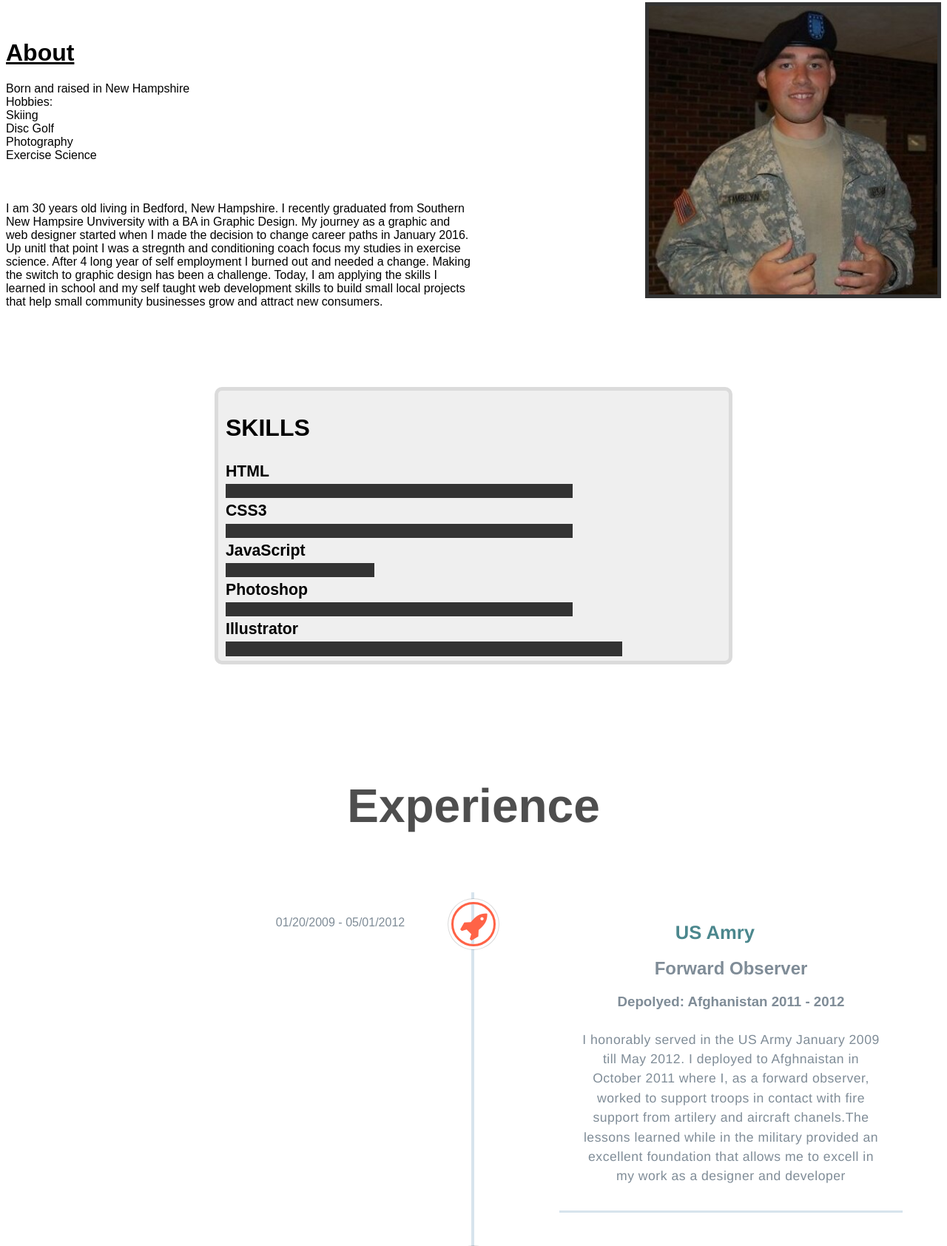
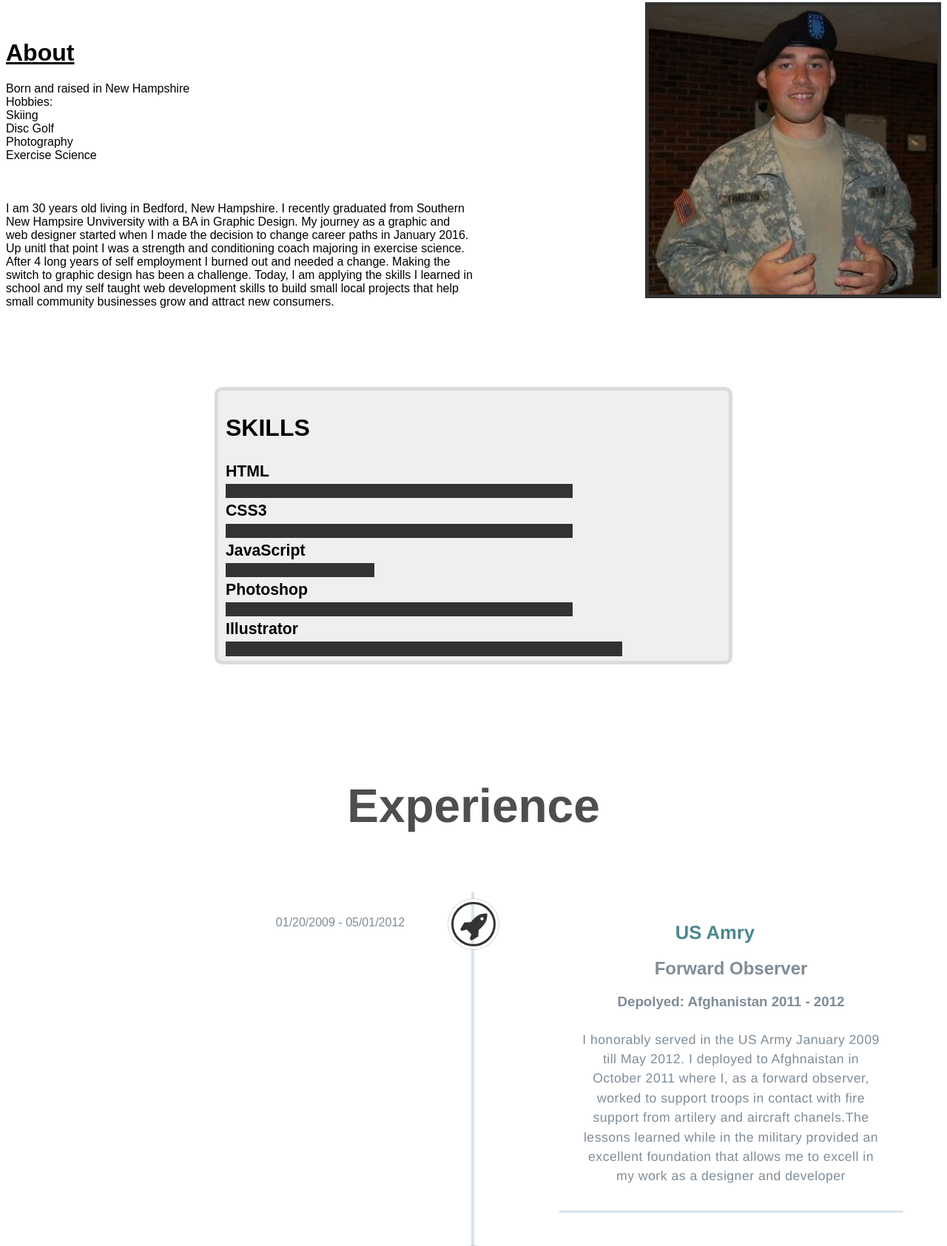
Before and after one commit to jatamblyn/jatamblyn.github.io, a plain HTML site: page about.html in a window 1280 px wide. Shown: the part 115-1799 px from the top of the page at 74% size. Drawn offline with Linux system fonts and the light colour scheme.

Commit message:
update 6

```diff
--- a/about.html
+++ b/about.html
@@ -48,7 +48,7 @@
     		<br>
     		<br>
             <div id="about-copy">
-    		<p >I am 30 years old living in Bedford, New Hampshire. I recently graduated from Southern New Hampsire Unviversity with a BA in Graphic Design. My journey as a graphic and web designer started when I made the decision to change career paths in January 2016. Up unitl that point I was a stregnth and conditioning coach focus my studies in exercise science. After 4 long year of self employment I burned out and needed a change. Making the switch to graphic design has been a challenge. Today, I am applying the skills I learned in school and my self taught web development skills to build small local projects that help small community businesses grow and attract new consumers. </p>
+    		<p >I am 30 years old living in Bedford, New Hampshire. I recently graduated from Southern New Hampsire Unviversity with a BA in Graphic Design. My journey as a graphic and web designer started when I made the decision to change career paths in January 2016. Up unitl that point I was a strength and conditioning coach majoring in exercise science. After 4 long years of self employment I burned out and needed a change. Making the switch to graphic design has been a challenge. Today, I am applying the skills I learned in school and my self taught web development skills to build small local projects that help small community businesses grow and attract new consumers. </p>
             </div>
 
     	</div>
--- a/css/style.css
+++ b/css/style.css
@@ -511,14 +511,14 @@ ul {
   height: 2.5em;
   right: 0;
   border-radius: 50%;
-  border: 3px solid tomato;
+  border: 3px solid #333;
   z-index: 10;
 }
 
 .timeline-icon i {
   font-size: 2.5em;
   line-height: 1.5;
-  color: tomato;
+  color: #333;
 }
 .icon-flipped {
     transform: scaleX(-1);
```
